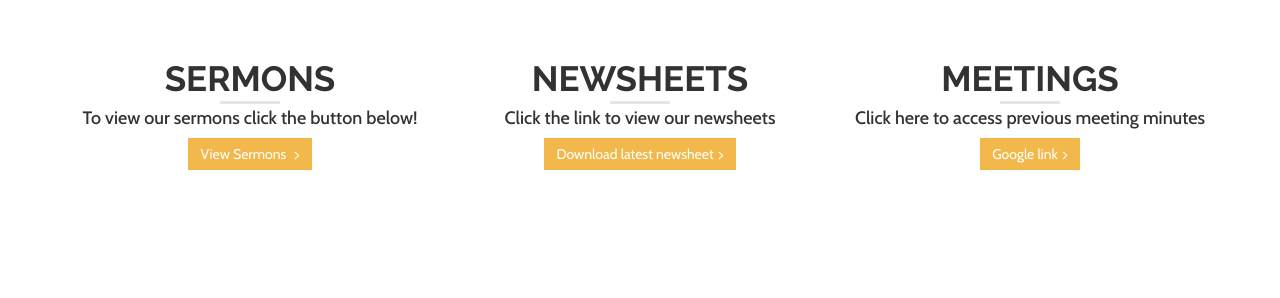
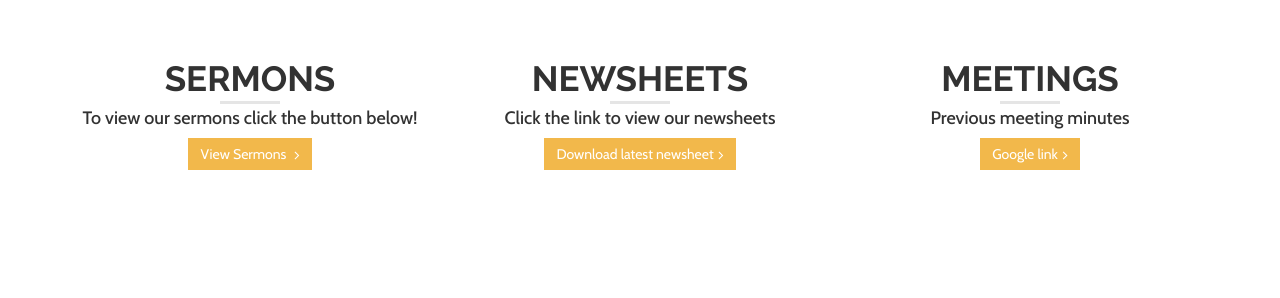
Before and after one commit to Masssssimo/LBC, a PHP site: page /home.php in a window 1280 px wide. Shown: the part 5701-5999 px from the top of the page. Run offline with PHP 8.4, Linux system fonts and the light colour scheme; data that the repository does not hold is empty; some libraries are stand-ins or nearby versions.

Commit message:
tiny change
as

```diff
--- a/home.php
+++ b/home.php
@@ -817,7 +817,7 @@
 
 
 							<div class="img-service-box">
-								<h4 style="margin-top: -15px;">Click here to access previous meeting minutes</h4>
+								<h4 style="margin-top: -15px;">Previous meeting minutes</h4>
 								<a href="img/wallpapers/1.jpg" target="_blank">
 								<button type="button" class="btn btn-yellow btn-md wow fadeInUp delay">Google link<i class="fa fa-angle-right"></i></button>
 								</a>
```
